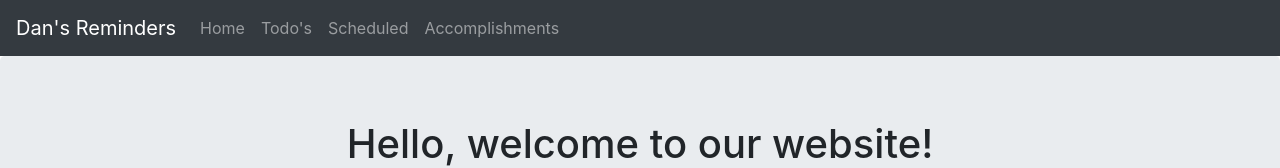
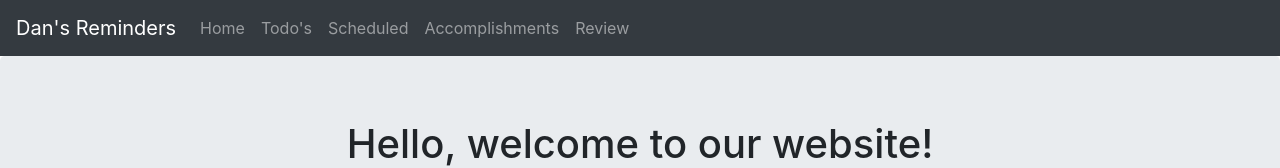
Before and after one commit to DanielQA123/Todo-Mern-Project, a React (Create React App) app in the folder frontend/: page / in a window 1280 px wide. Shown: the top 168 px of the page. Built offline with nearby package versions, Linux system fonts and the light colour scheme.

Commit message:
DA: Adding review to navbar

```diff
--- a/frontend/src/Components/NavBar/Navbar.jsx
+++ b/frontend/src/Components/NavBar/Navbar.jsx
@@ -10,6 +10,7 @@ const NavbarPage = () => {
                     <Nav.Link href="#features">Todo's</Nav.Link>
                     <Nav.Link href="#pricing">Scheduled</Nav.Link>
                     <Nav.Link href="#pricing">Accomplishments</Nav.Link>
+                    <Nav.Link href="#pricing">Review</Nav.Link>
                 </Nav>
             </Navbar>
         </>
```
